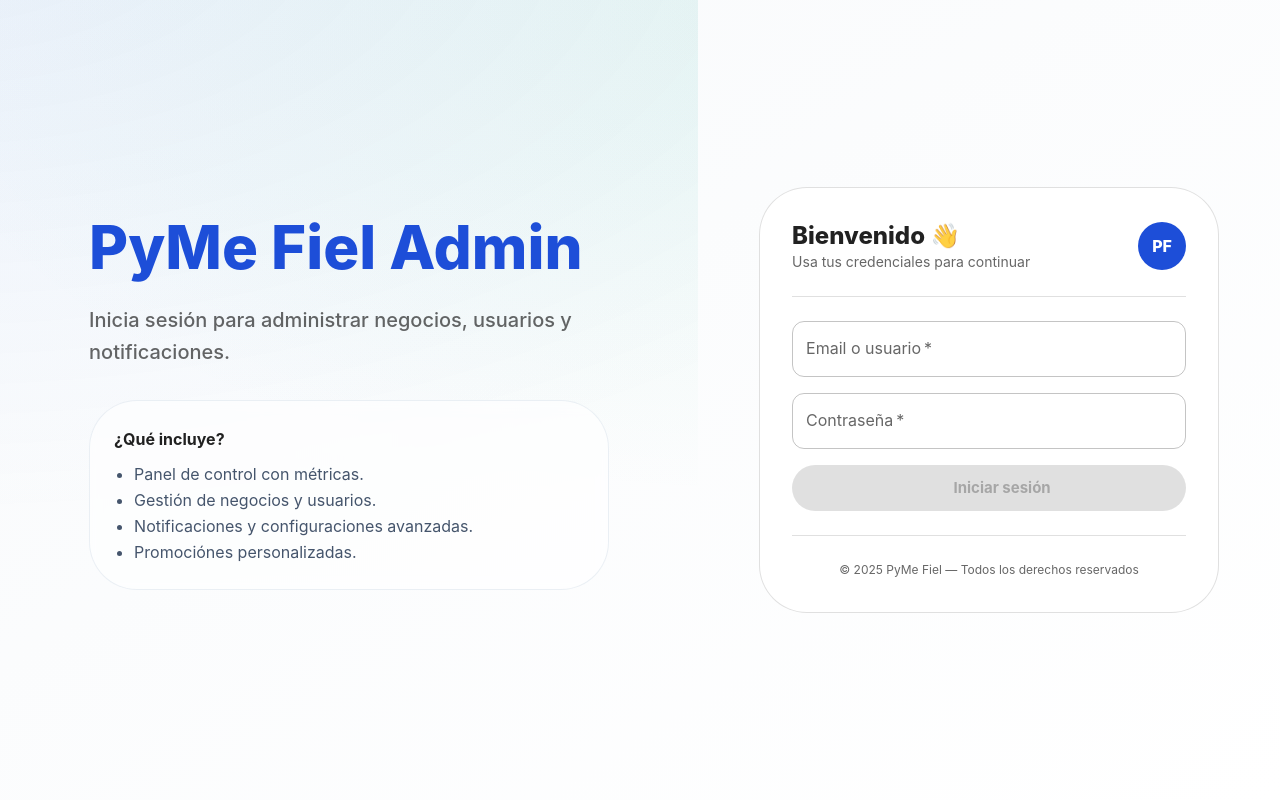
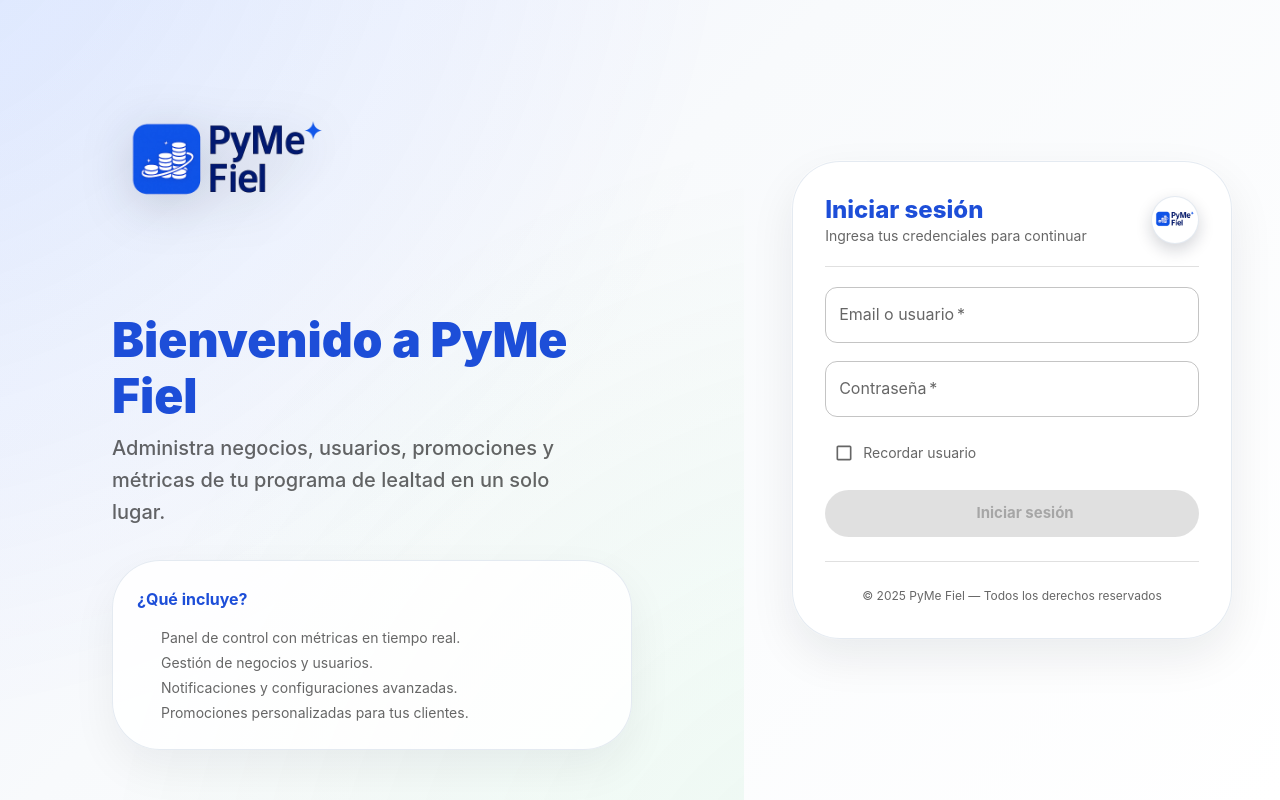
Before and after one commit to zavala24/AppPymePuntos, a React (Vite) app: page /login in a window 1280 px wide. Built offline with nearby package versions, Linux system fonts and the light colour scheme; some icons are missing.

Commit message:
Se agrego logo, modificacion dashboard y se agrego eliminar producto personalizado

```diff
--- a/src/application/services/IProductosCustomService.ts
+++ b/src/application/services/IProductosCustomService.ts
@@ -12,4 +12,5 @@ export interface IProductosCustomService {
   // Android:
   acumularProgresoCustom(req: ProgresoCustomRequest): Promise<ServiceResponse<ProgresoClienteCustomDto>>;
   canjearProgresoCustom(req: ProgresoCustomRequest): Promise<ServiceResponse<ProgresoClienteCustomDto>>;
+  deleteProductoCustom(idProductoCustom: number): Promise<ServiceResponse<boolean>>;
 }
--- a/src/application/services/ProductosCustomService.ts
+++ b/src/application/services/ProductosCustomService.ts
@@ -28,4 +28,8 @@ export class ProductosCustomService implements IProductosCustomService {
   canjearProgresoCustom(req: ProgresoCustomRequest): Promise<ServiceResponse<ProgresoClienteCustomDto>> {
     return this.repo.canjearProgresoCustom(req);
   }
+
+    deleteProductoCustom(idProductoCustom: number): Promise<ServiceResponse<boolean>> {
+    return this.repo.deleteProductoCustom(idProductoCustom);
+  }
 }
--- a/src/domain/repositories/IProductosCustomRepository.ts
+++ b/src/domain/repositories/IProductosCustomRepository.ts
@@ -12,4 +12,5 @@ export interface IProductosCustomRepository {
   // Android:
   acumularProgresoCustom(req: ProgresoCustomRequest): Promise<ServiceResponse<ProgresoClienteCustomDto>>;
   canjearProgresoCustom(req: ProgresoCustomRequest): Promise<ServiceResponse<ProgresoClienteCustomDto>>;
+  deleteProductoCustom(idProductoCustom: number): Promise<ServiceResponse<boolean>>;
 }
--- a/src/infrastructure/repositories/ProductosCustomRepository.ts
+++ b/src/infrastructure/repositories/ProductosCustomRepository.ts
@@ -45,4 +45,12 @@ export class ProductosCustomRepository implements IProductosCustomRepository {
     );
     return data;
   }
+
+  async deleteProductoCustom(idProductoCustom: number): Promise<ServiceResponse<boolean>> {
+    const { data } = await api.delete<ServiceResponse<boolean>>(
+      `${this.base}/DeleteProductoCustom`,
+      { params: { idProductoCustom } }
+    );
+    return data;
+  }
 }
--- a/src/pages/auth/LoginPage.tsx
+++ b/src/pages/auth/LoginPage.tsx
@@ -20,16 +20,21 @@ import VisibilityOff from "@mui/icons-material/VisibilityOff";
 import LoginIcon from "@mui/icons-material/Login";
 import { useAuth } from "@/shared/auth/AuthContext";
 
+// ⭐ Logo principal
+import Logo from "@/assets/LogoSinFondo.png";
+
 export default function LoginPage() {
   const { login, error: authError, isAuthenticated } = useAuth();
   const navigate = useNavigate();
   const location = useLocation() as any;
 
-  // Si venía de una ruta protegida, volver ahí; si no, dashboard
   const from = location.state?.from?.pathname || "/dashboard";
 
   // Estado UI
-  const remembered = React.useMemo(() => localStorage.getItem("rememberUser") ?? "", []);
+  const remembered = React.useMemo(
+    () => localStorage.getItem("rememberUser") ?? "",
+    []
+  );
   const [email, setEmail] = React.useState(remembered);
   const [password, setPassword] = React.useState("");
   const [showPassword, setShowPassword] = React.useState(false);
@@ -39,7 +44,6 @@ export default function LoginPage() {
 
   const canSubmit = email.trim().length > 0 && password.trim().length > 0;
 
-  // Si ya está autenticado y aterriza en /login, redirige 1 sola vez
   React.useEffect(() => {
     if (isAuthenticated) navigate(from, { replace: true });
     // eslint-disable-next-line react-hooks/exhaustive-deps
@@ -57,8 +61,11 @@ export default function LoginPage() {
     try {
       setLoading(true);
 
-      if (remember) localStorage.setItem("rememberUser", email.trim());
-      else localStorage.removeItem("rememberUser");
+      if (remember) {
+        localStorage.setItem("rememberUser", email.trim());
+      } else {
+        localStorage.removeItem("rememberUser");
+      }
 
       const ok = await login({ userOrEmail: email.trim(), password });
       if (ok) {
@@ -76,96 +83,164 @@ export default function LoginPage() {
       sx={{
         minHeight: "100vh",
         display: "grid",
-        gridTemplateColumns: { xs: "1fr", md: "1.2fr 1fr" },
-        bgcolor: "linear-gradient(135deg, #eef2ff 0%, #f8fafc 100%)",
+        gridTemplateColumns: { xs: "1fr", md: "1.25fr 0.9fr" },
+        background:
+          "linear-gradient(135deg, #eef2ff 0%, #f8fafc 40%, #ffffff 100%)",
       }}
-      className="bg-gradient-to-br from-slate-50 to-white"
     >
-      {/* Columna izquierda: branding */}
+      {/* ===============================
+          COLUMNA IZQUIERDA (BRANDING)
+      ================================ */}
       <Box
         sx={{
           position: "relative",
-          overflow: "hidden",
           display: { xs: "none", md: "flex" },
           alignItems: "center",
-          justifyContent: "center",
-          p: 6,
-          background:
-            "radial-gradient(1200px 600px at -10% -10%, rgba(59,130,246,0.08), transparent), radial-gradient(900px 500px at 110% 0%, rgba(16,185,129,0.08), transparent)",
+          justifyContent: "flex-start",
+          pl: { md: 10, lg: 14 },
+          pr: 4,
+          py: 6,
+          overflow: "hidden",
         }}
       >
-        <Box sx={{ maxWidth: 520 }}>
-          <Typography variant="h2" fontWeight={800} color="primary" gutterBottom>
-            PyMe Fiel Admin
+        {/* Fondo decorativo suave */}
+        <Box
+          sx={{
+            position: "absolute",
+            inset: "-20%",
+            background:
+              "radial-gradient(circle at top left, rgba(59,130,246,0.12), transparent 60%), radial-gradient(circle at bottom right, rgba(34,197,94,0.09), transparent 55%)",
+            opacity: 0.9,
+            zIndex: 0,
+          }}
+        />
+        <Box sx={{ position: "relative", zIndex: 1, maxWidth: 520 }}>
+          {/* Logo grande */}
+          <Box sx={{ mb: 4 }}>
+            <img
+              src={Logo}
+              alt="PyMe Fiel"
+              style={{
+                width: "230px",
+                height: "auto",
+                display: "block",
+                filter: "drop-shadow(0px 10px 25px rgba(15,23,42,0.18))",
+              }}
+            />
+          </Box>
+
+          <Typography
+            variant="h3"
+            fontWeight={900}
+            color="primary"
+            sx={{ mb: 1 }}
+          >
+            Bienvenido a PyMe Fiel
           </Typography>
-          <Typography variant="h6" color="text.secondary" sx={{ mb: 3 }}>
-            Inicia sesión para administrar negocios, usuarios y notificaciones.
+
+          <Typography
+            variant="h6"
+            color="text.secondary"
+            sx={{ mb: 4, maxWidth: 460 }}
+          >
+            Administra negocios, usuarios, promociones y métricas de tu
+            programa de lealtad en un solo lugar.
           </Typography>
 
           <Box
             sx={{
-              mt: 4,
+              mt: 2,
               borderRadius: 4,
               p: 3,
-              backdropFilter: "blur(6px)",
-              backgroundColor: "rgba(255,255,255,0.6)",
-              border: "1px solid rgba(226,232,240,0.7)",
+              backgroundColor: "rgba(255,255,255,0.85)",
+              border: "1px solid rgba(226,232,240,0.9)",
+              boxShadow: "0 18px 45px rgba(15,23,42,0.06)",
             }}
           >
-            <Typography variant="subtitle1" fontWeight={700} sx={{ mb: 1 }}>
+            <Typography variant="subtitle1" fontWeight={700} sx={{ mb: 1.5 }} color="primary">
               ¿Qué incluye?
             </Typography>
-            <ul className="list-disc ml-5 text-slate-600 leading-relaxed">
-              <li>Panel de control con métricas.</li>
+            <Box
+              component="ul"
+              sx={{
+                pl: 3,
+                m: 0,
+                color: "text.secondary",
+                fontSize: 14,
+                lineHeight: 1.8,
+              }}
+            >
+              <li>Panel de control con métricas en tiempo real.</li>
               <li>Gestión de negocios y usuarios.</li>
               <li>Notificaciones y configuraciones avanzadas.</li>
-              <li>Promociónes personalizadas.</li>
-            </ul>
+              <li>Promociones personalizadas para tus clientes.</li>
+            </Box>
           </Box>
         </Box>
       </Box>
 
-      {/* Columna derecha: tarjeta de login */}
-      <Box className="flex items-center justify-center p-6 md:p-10">
+      {/* ===============================
+          COLUMNA DERECHA (LOGIN CARD)
+      ================================ */}
+      <Box
+        sx={{
+          display: "flex",
+          alignItems: "center",
+          justifyContent: "center",
+          p: { xs: 3, md: 6 },
+        }}
+      >
         <Paper
-          elevation={0}
+          elevation={4}
           sx={{
             width: "100%",
-            maxWidth: 460,
+            maxWidth: 440,
             p: { xs: 3, md: 4 },
             borderRadius: 4,
-            border: "1px solid",
-            borderColor: "divider",
-            backdropFilter: "blur(8px)",
+            border: "1px solid rgba(226,232,240,0.9)",
+            boxShadow:
+              "0 18px 45px rgba(15,23,42,0.08), 0 0 0 1px rgba(255,255,255,0.7)",
+            backdropFilter: "blur(10px)",
+            backgroundColor: "rgba(255,255,255,0.96)",
           }}
         >
-          <Stack direction="row" alignItems="center" justifyContent="space-between">
+          {/* Header de la tarjeta */}
+          <Stack
+            direction="row"
+            alignItems="center"
+            justifyContent="space-between"
+            sx={{ mb: 1.5 }}
+          >
             <Box>
-              <Typography variant="h5" fontWeight={800}>
-                Bienvenido 👋
+              <Typography variant="h5" fontWeight={800} color="primary">
+                Iniciar sesión
               </Typography>
               <Typography variant="body2" color="text.secondary">
-                Usa tus credenciales para continuar
+                Ingresa tus credenciales para continuar
               </Typography>
             </Box>
-            {/* Logo placeholder */}
+
+            {/* Mini logo dentro de un círculo */}
             <Box
               sx={{
                 width: 48,
                 height: 48,
-                borderRadius: 2,
-                bgcolor: "primary.main",
-                color: "primary.contrastText",
-                display: "grid",
-                placeItems: "center",
-                fontWeight: 800,
+                borderRadius: "999px",
+                overflow: "hidden",
+                border: "1px solid rgba(226,232,240,0.9)",
+                boxShadow: "0 6px 16px rgba(15,23,42,0.18)",
+                backgroundColor: "#ffffff",
               }}
             >
-              PF
+              <img
+                src={Logo}
+                alt="PyMe Fiel logo"
+                style={{ width: "100%", height: "100%", objectFit: "cover" }}
+              />
             </Box>
           </Stack>
 
-          <Divider sx={{ my: 3 }} />
+          <Divider sx={{ my: 2.5 }} />
 
           {(error || authError) && (
             <Alert severity="error" sx={{ mb: 2 }}>
@@ -173,8 +248,9 @@ export default function LoginPage() {
             </Alert>
           )}
 
+          {/* Formulario */}
           <form onSubmit={onSubmit} noValidate>
-            <Stack spacing={2}>
+            <Stack spacing={2.2}>
               <TextField
                 label="Email o usuario"
                 value={email}
@@ -192,18 +268,34 @@ export default function LoginPage() {
                 autoComplete="current-password"
                 required
                 fullWidth
-                onKeyDown={(e) => {
-                  if (e.key === "Enter" && canSubmit && !loading) onSubmit(e as any);
-                }}
                 InputProps={{
                   endAdornment: (
                     <InputAdornment position="end">
-                      <IconButton onClick={() => setShowPassword((v) => !v)} edge="end">
+                      <IconButton
+                        onClick={() => setShowPassword((v) => !v)}
+                        edge="end"
+                      >
                         {showPassword ? <VisibilityOff /> : <Visibility />}
                       </IconButton>
                     </InputAdornment>
                   ),
                 }}
+              />
+
+              <FormControlLabel
+                control={
+                  <Checkbox
+                    checked={remember}
+                    onChange={(e) => setRemember(e.target.checked)}
+                    size="small"
+                  />
+                }
+                label={
+                  <Typography variant="body2" color="text.secondary">
+                    Recordar usuario
+                  </Typography>
+                }
+                sx={{ mt: -0.5 }}
               />
 
               <Button
@@ -212,7 +304,13 @@ export default function LoginPage() {
                 size="large"
                 startIcon={<LoginIcon />}
                 disabled={!canSubmit || loading}
-                sx={{ py: 1.2, borderRadius: 2, fontWeight: 700 }}
+                sx={{
+                  py: 1.3,
+                  borderRadius: 2.5,
+                  fontWeight: 700,
+                  textTransform: "none",
+                  fontSize: 15,
+                }}
               >
                 {loading ? "Ingresando..." : "Iniciar sesión"}
               </Button>
@@ -221,8 +319,14 @@ export default function LoginPage() {
 
           <Divider sx={{ my: 3 }} />
 
-          <Typography variant="caption" color="text.secondary" display="block" textAlign="center">
-            © {new Date().getFullYear()} PyMe Fiel — Todos los derechos reservados
+          <Typography
+            variant="caption"
+            color="text.secondary"
+            display="block"
+            textAlign="center"
+          >
+            © {new Date().getFullYear()} PyMe Fiel — Todos los derechos
+            reservados
           </Typography>
         </Paper>
       </Box>
--- a/src/shared/layout/AppLayout.tsx
+++ b/src/shared/layout/AppLayout.tsx
@@ -1,4 +1,3 @@
-// src/shared/layout/AppLayout.tsx
 import { Outlet, NavLink, useLocation, useNavigate } from "react-router-dom";
 import {
   AppBar,
@@ -29,6 +28,9 @@ import LoyaltyIcon from "@mui/icons-material/Loyalty";
 
 import { useEffect, useMemo, useState } from "react";
 import { useAuth } from "@/shared/auth/AuthContext";
+
+// ⭐ Logo de la marca
+import Logo from "@/assets/Logo.png";
 
 const drawerWidth = 240;
 
@@ -65,7 +67,7 @@ function initials(text: string) {
   const t = (text || "").trim();
   if (!t) return "U";
   const first = t[0] ?? "";
-  return (first).toUpperCase();
+  return first.toUpperCase();
 }
 
 export default function AppLayout() {
@@ -82,7 +84,9 @@ export default function AppLayout() {
   const isAdmin = role === "admin";
 
   // Submenú de configuración (abierto si estás en /configuracion/*)
-  const [openConfig, setOpenConfig] = useState(pathname.startsWith("/configuracion"));
+  const [openConfig, setOpenConfig] = useState(
+    pathname.startsWith("/configuracion")
+  );
   useEffect(() => {
     setOpenConfig(pathname.startsWith("/configuracion"));
   }, [pathname]);
@@ -108,7 +112,11 @@ export default function AppLayout() {
       ? [
           { to: "/mi-negocio", label: "Mi negocio", icon: <StoreIcon /> },
           { to: "/mis-usuarios", label: "Mis usuarios", icon: <PeopleIcon /> },
-          { to: "/notificaciones", label: "Notificaciones", icon: <NotificationsIcon /> },
+          {
+            to: "/notificaciones",
+            label: "Notificaciones",
+            icon: <NotificationsIcon />,
+          },
         ]
       : []),
 
@@ -116,9 +124,7 @@ export default function AppLayout() {
     {
       kind: "config" as const,
       visible: isSuperAdmin || isAdmin,
-      // selected si estás en cualquier ruta de /configuracion/*
       selected: pathname.startsWith("/configuracion"),
-      // Hijos según rol
       children: isSuperAdmin
         ? [
             { to: "/configuracion/negocio", label: "Negocio", icon: <StoreIcon /> },
@@ -147,7 +153,7 @@ export default function AppLayout() {
     <Box sx={{ display: "flex", minHeight: "100vh", bgcolor: "background.default" }}>
       {/* TOP BAR */}
       <AppBar position="fixed" color="primary" sx={{ zIndex: 1201 }}>
-        <Toolbar>
+        <Toolbar sx={{ px: 2 }}>
           <IconButton
             color="inherit"
             edge="start"
@@ -157,11 +163,20 @@ export default function AppLayout() {
             <MenuIcon />
           </IconButton>
 
-          <Typography variant="h6" fontWeight={800}>
-            PyMe Fiel Admin
-          </Typography>
+          {/* ⭐ Logo + nombre del sistema */}
+          <Box sx={{ display: "flex", alignItems: "center", gap: 1.5 }}>
+            <Box
+              component="img"
+              src={Logo}
+              alt="PyMe Fiel"
+              sx={{ height: 30, width: "auto" }}
+            />
+            <Typography variant="h6" fontWeight={800}>
+              PyMe Fiel Admin
+            </Typography>
+          </Box>
 
-          {/* Bienvenida */}
+          {/* Bienvenida a la derecha */}
           <Box sx={{ ml: "auto", display: "flex", alignItems: "center", gap: 1.5 }}>
             <Tooltip title={displayName}>
               <Avatar sx={{ width: 32, height: 32, bgcolor: "secondary.main" }}>
@@ -189,7 +204,23 @@ export default function AppLayout() {
           },
         }}
       >
-        <Toolbar />
+        {/* Header del drawer con logo */}
+        <Toolbar
+          sx={{
+            display: "flex",
+            alignItems: "center",
+            justifyContent: "center",
+            px: 2,
+          }}
+        >
+          <Box
+            component="img"
+            src={Logo}
+            alt="PyMe Fiel"
+            sx={{ height: 28, width: "auto" }}
+          />
+        </Toolbar>
+
         <Box sx={{ display: "flex", flexDirection: "column", height: "100%" }}>
           <List sx={{ px: 1 }}>
             {menuItems.map((item, idx) => {
@@ -224,7 +255,6 @@ export default function AppLayout() {
                             key={c.to}
                             component={NavLink}
                             to={c.to}
-                            // selected si la ruta actual empieza con el hijo
                             selected={pathname.startsWith(c.to)}
                             sx={{ borderRadius: 2, mb: 0.5 }}
                           >
```
Also changed, not shown: src/pages/configuracion/personalizar-promocion/CustomProductsPage.tsx (+186 -45 lines), src/pages/dashboard/DashboardPage.tsx (+31 -24 lines), src/assets/Logo.png (added), src/assets/LogoSinFondo.png (added).
